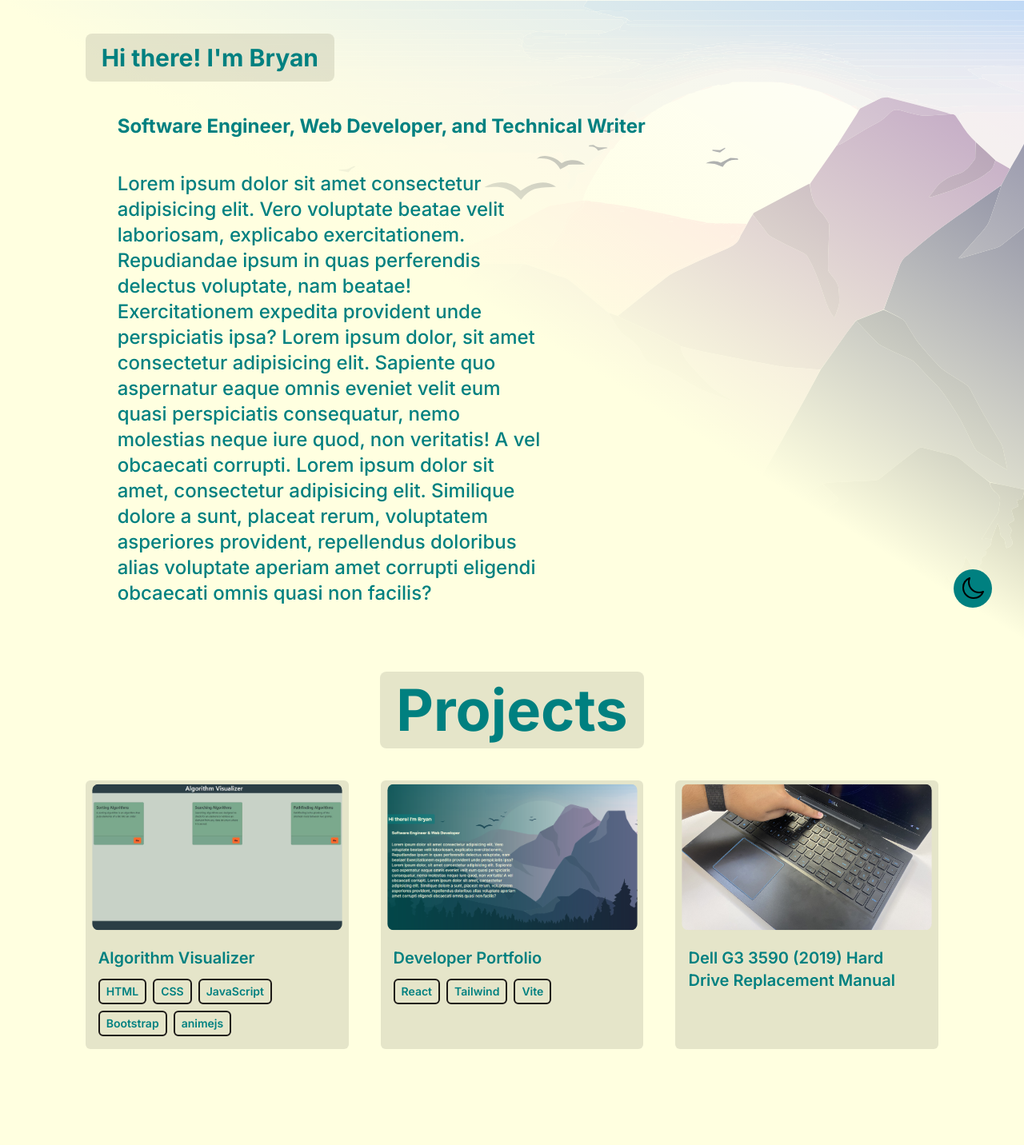
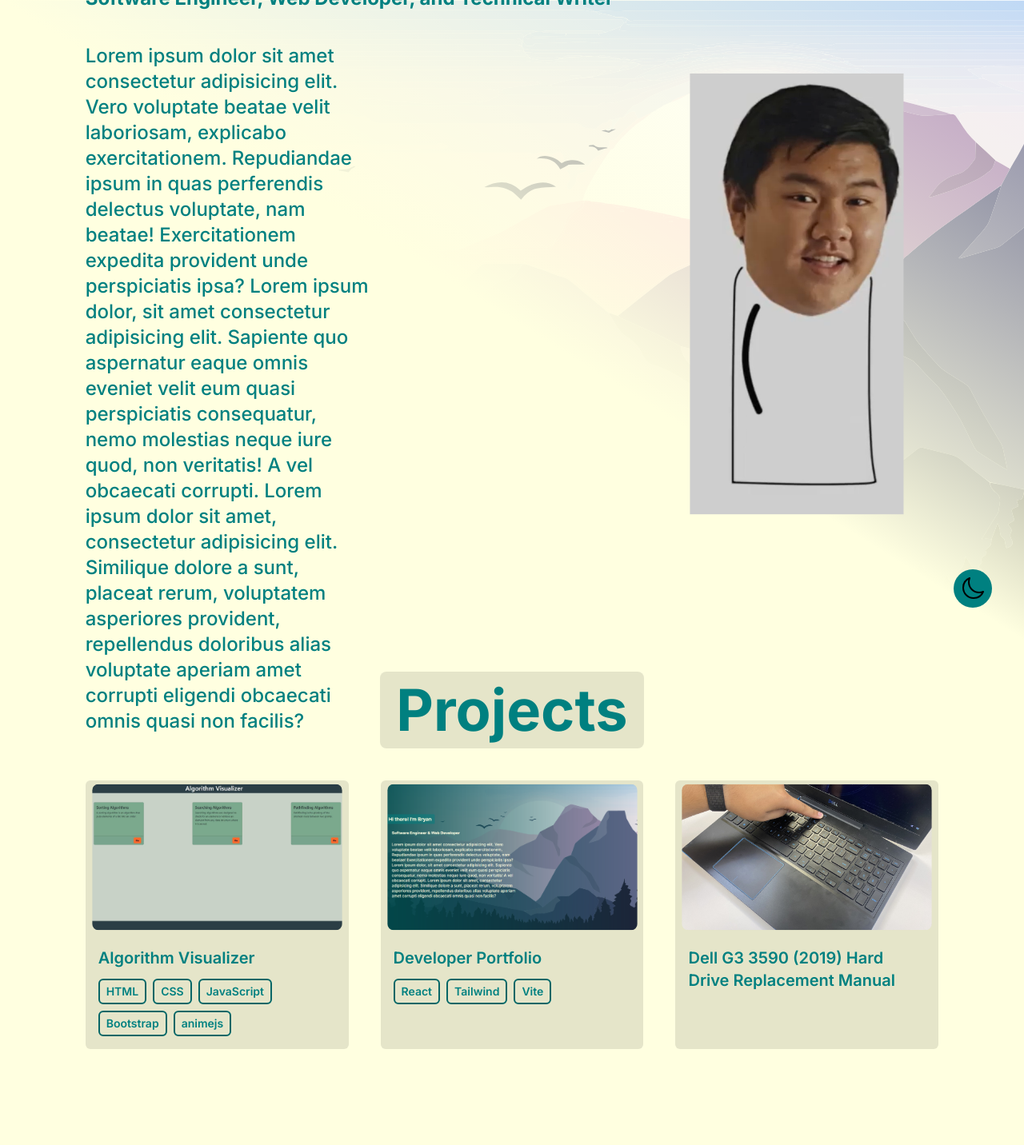
Before and after one commit to Kaiyan-Da-Man/Developer-Portfolio, a React (Vite) app: page / in a window 1280 px wide. Shown: the top 1432 px of the page at 80% size. Built offline with nearby package versions, Linux system fonts and the light colour scheme.

Commit message:
random updates

```diff
--- a/src/Components/Contact.jsx
+++ b/src/Components/Contact.jsx
@@ -31,7 +31,7 @@ export default function Contact() {
           />
           <button
             type='submit'
-            className='text-center inline-block px-8 py-3 w-max text-base font-medium rounded-md text-white bg-gradient-to-r from-yellow-500 to-pink-500 drop-shadow-md hover:stroke-white'
+            className='text-center inline-block px-8 py-3 w-max text-base font-medium rounded-md text-lightYellow dark:text-myTeal-dark bg-gradient-to-r from-myTeal-light to-myTeal-darkest dark:from-lightYellow-light dark:to-lightYellow-darkest drop-shadow-md hover:stroke-white'
           >
             Work With Me
           </button>
--- a/src/Components/Intro.jsx
+++ b/src/Components/Intro.jsx
@@ -2,10 +2,19 @@ import React from 'react'
 
 export default function Intro() {
     return (
-        <div className="flex flex-col text-myTeal dark:text-lightYellow width-full h-screen justify-center">
-            <h1 className='text-xl md:text-3xl font-bold dark:bg-myTeal/50 bg-lightYellow-darkest/50 rounded-lg px-5 py-3 w-fit h-fit'>Hi there! I'm Bryan</h1>
-            <p className='text-base md:text-2xl font-bold mt-10 ml-10'>Software Engineer, Web Developer, and Technical Writer</p>
-            <p className='text-sm w-full md:text-2xl lg:w-1/2 font-medium mt-10 ml-10'>Lorem ipsum dolor sit amet consectetur adipisicing elit. Vero voluptate beatae velit laboriosam, explicabo exercitationem. Repudiandae ipsum in quas perferendis delectus voluptate, nam beatae! Exercitationem expedita provident unde perspiciatis ipsa? Lorem ipsum dolor, sit amet consectetur adipisicing elit. Sapiente quo aspernatur eaque omnis eveniet velit eum quasi perspiciatis consequatur, nemo molestias neque iure quod, non veritatis! A vel obcaecati corrupti. Lorem ipsum dolor sit amet, consectetur adipisicing elit. Similique dolore a sunt, placeat rerum, voluptatem asperiores provident, repellendus doloribus alias voluptate aperiam amet corrupti eligendi obcaecati omnis quasi non facilis?</p>
-        </div>
+        <>
+            <div className='flex flex-row'>
+                <div className="flex flex-col text-myTeal dark:text-lightYellow w-fit h-screen justify-center">
+                    <h1 className='text-xl md:text-3xl font-bold dark:bg-myTeal/50 bg-lightYellow-darkest/50 rounded-lg px-5 py-3 w-fit h-fit'>Hi there! I'm Bryan</h1>
+                    <p className='text-base md:text-2xl font-bold mt-10 w-fit h-fit'>Software Engineer, Web Developer, and Technical Writer</p>
+                    <p className='text-sm w-full md:text-2xl lg:w-1/2 font-medium mt-10'>Lorem ipsum dolor sit amet consectetur adipisicing elit. Vero voluptate beatae velit laboriosam, explicabo exercitationem. Repudiandae ipsum in quas perferendis delectus voluptate, nam beatae! Exercitationem expedita provident unde perspiciatis ipsa? Lorem ipsum dolor, sit amet consectetur adipisicing elit. Sapiente quo aspernatur eaque omnis eveniet velit eum quasi perspiciatis consequatur, nemo molestias neque iure quod, non veritatis! A vel obcaecati corrupti. Lorem ipsum dolor sit amet, consectetur adipisicing elit. Similique dolore a sunt, placeat rerum, voluptatem asperiores provident, repellendus doloribus alias voluptate aperiam amet corrupti eligendi obcaecati omnis quasi non facilis?</p>
+                </div>
+                <div className='lg:w-1/2'>
+                    <img src="public/assets/img/selfie.png" alt="selfie" className='scale-75'/>
+                </div>
+
+            </div>
+        </>
+
     )
 }
--- a/src/Components/PortfolioItem.jsx
+++ b/src/Components/PortfolioItem.jsx
@@ -13,11 +13,11 @@ export default function PortfolioItem({ title, imgURL, stack, link }) {
 
             {/* stack */}
             <div className='w-full p-4'>
-                <h3 className='text-lg md:text-xl mb-2 md:mb-3 font-semibold dark:text-springGreen-50'>{title}</h3>
+                <h3 className='text-lg md:text-xl mb-2 md:mb-3 font-semibold dark:text-lightYellow'>{title}</h3>
                 <p className='flex flex-wrap gap-2 flex-row items-center justify-start text-xs md:text-sm dark:text-springGreen-50'>
                     {/* iterate through stack and output each element */}
                     {stack.map(item => (
-                        <span className='inline-block px-2 py-1 font-semibold border-2 border-stone-900 rounded-md dark:border-springGreen-50'>
+                        <span className='inline-block px-2 py-1 font-semibold border-2 border-myTeal-dark dark:border-lightYellow rounded-md'>
                             {item}
                         </span>
                     ))}
```
Also changed, not shown: public/assets/img/selfie.png (added), 1 other file (tests, documents, lock files or other folders).
